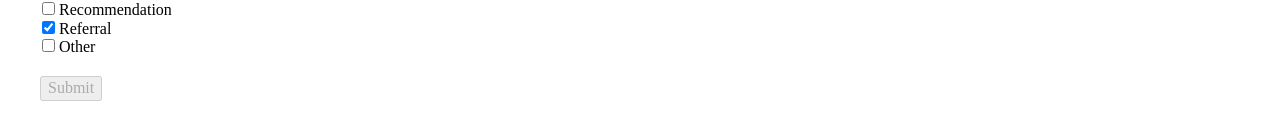
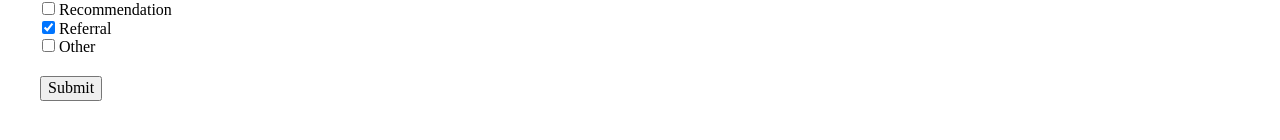
Before and after one commit to bwasilewski/vue-form, a Vue app: page / in a window 1280 px wide. Shown: the part 320-460 px from the top of the page. Built offline with nearby package versions, Linux system fonts and the light colour scheme.

Commit message:
move valid prop to data function

```diff
--- a/src/components/AppForm.vue
+++ b/src/components/AppForm.vue
@@ -53,16 +53,17 @@ export default {
       type: Array,
       required: true,
     },
-    valid: {
-      type: Boolean,
-      default: false,
-    },
   },
   methods: {
     handleSubmit(e) {
       e.preventDefault();
       console.log(e);
     },
+  },
+  data() {
+    return {
+      valid: true,
+    };
   },
 };
 </script>
```
